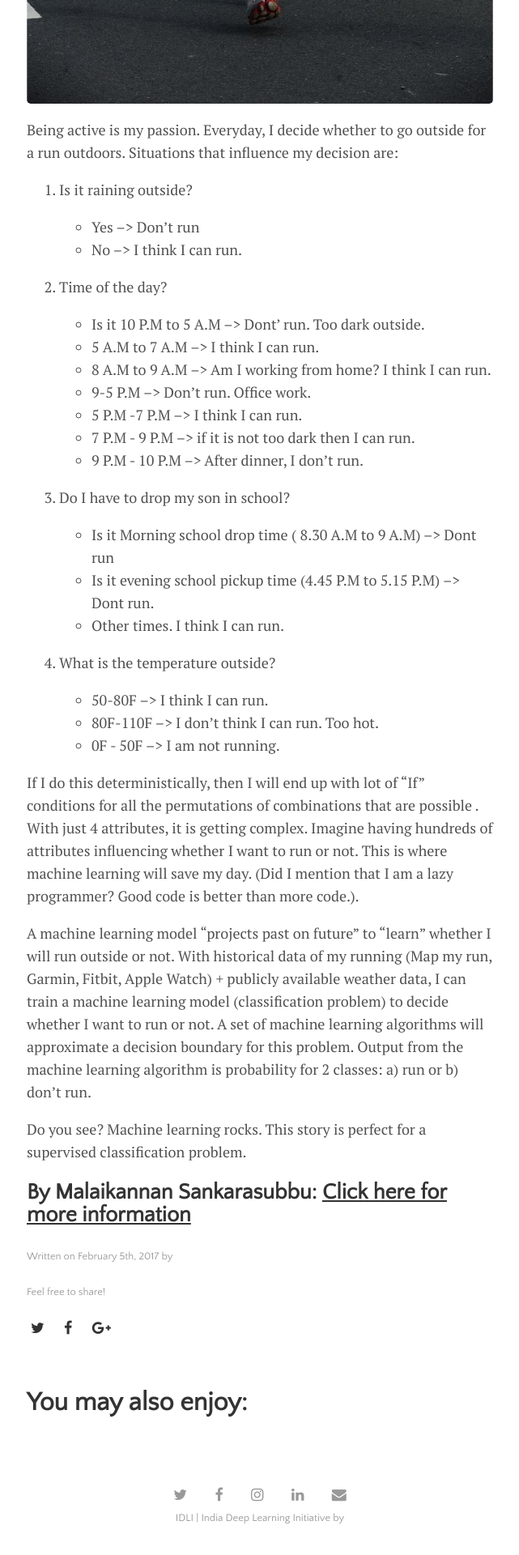
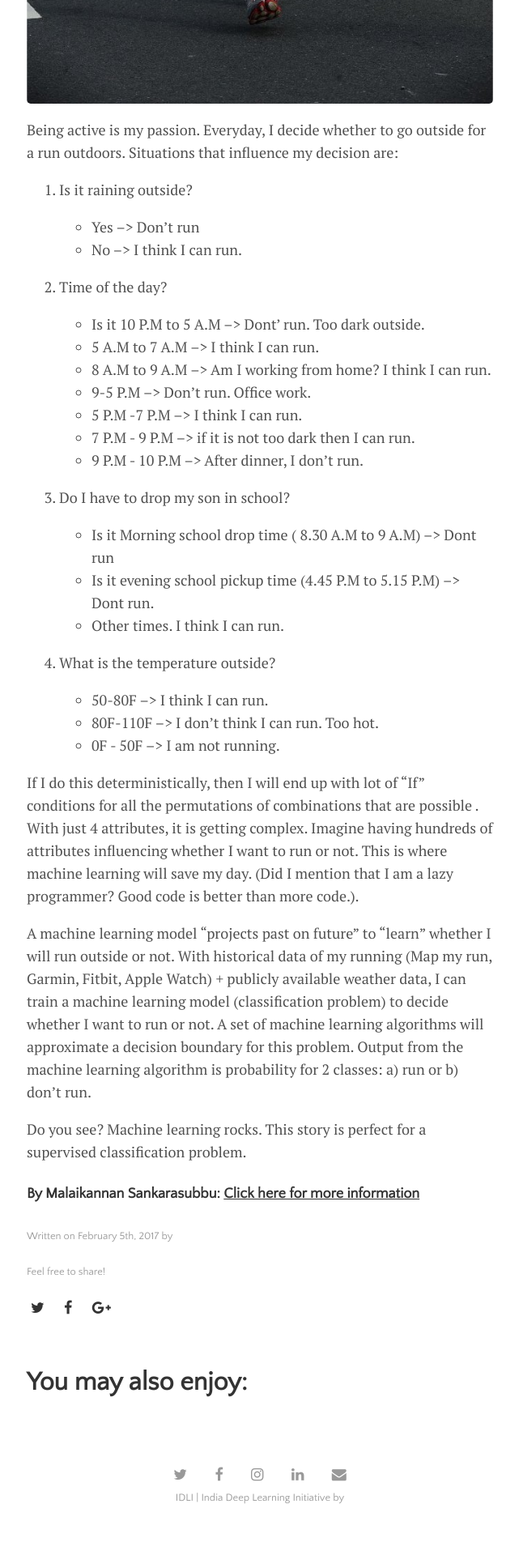
Before and after one commit to IndiaDeepLearningInitiative-IDLI/IndiaDeepLearningInitiative-IDLI.github.io, a Jekyll site: the page built from _posts/2017-02-05-when-to-use-machine-learning.markdown, in a window 1280 px wide. Shown: the part 1247-3167 px from the top of the page at 81% size, without its empty margins (319-960 px from the left). Built offline with Jekyll 4.4.1, drawn with Linux system fonts in a browser that asks for light colours; nearby versions of some CDN libraries; after the commit the page ends 3142 px from its top, so only the background shows below that.

Commit message:
data update

```diff
--- a/_posts/2017-02-05-when-to-use-machine-learning.markdown
+++ b/_posts/2017-02-05-when-to-use-machine-learning.markdown
@@ -47,4 +47,4 @@ A machine learning model "projects past on future" to “learn” whether I will
 
 Do you see? Machine learning rocks. This story is perfect for a supervised classification problem.
 
-## By Malaikannan Sankarasubbu: [Click here for more information](http://malaikannan.io/)
+#### By Malaikannan Sankarasubbu: [Click here for more information](http://malaikannan.io/)
```
